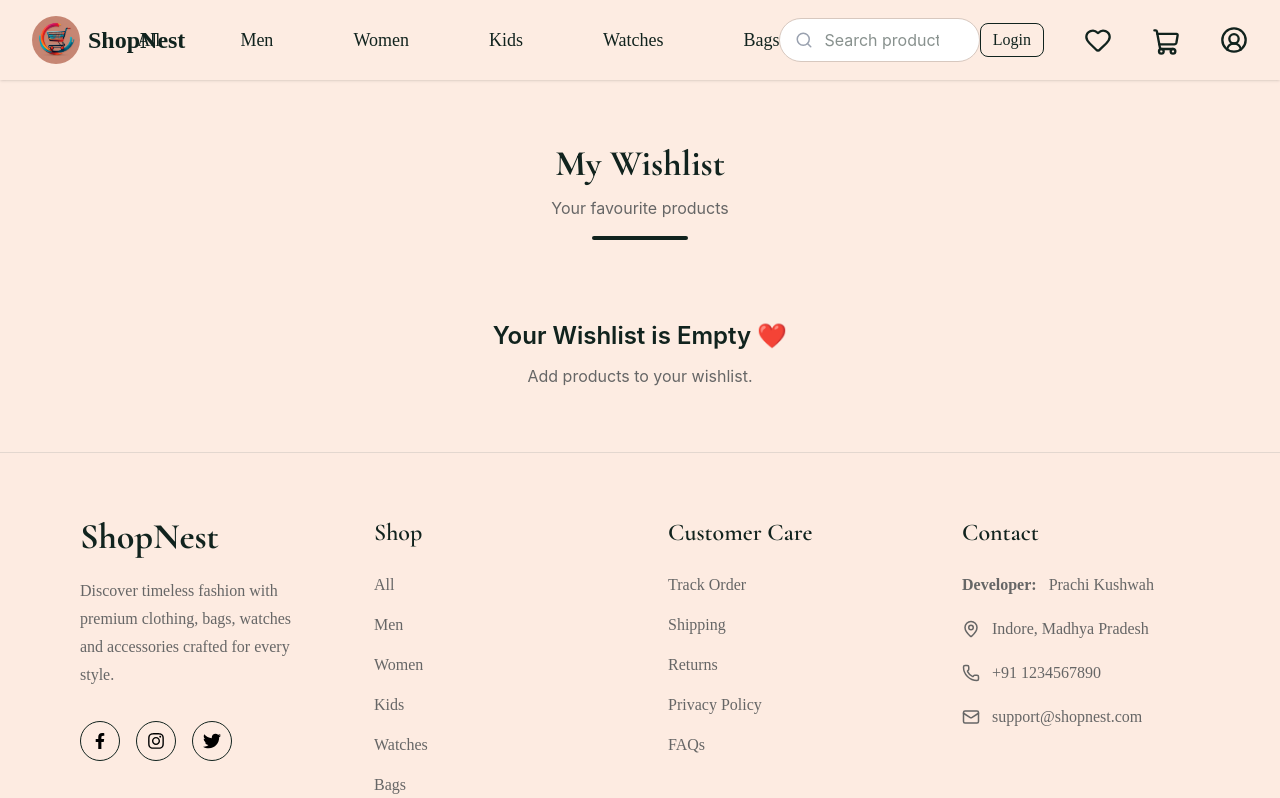
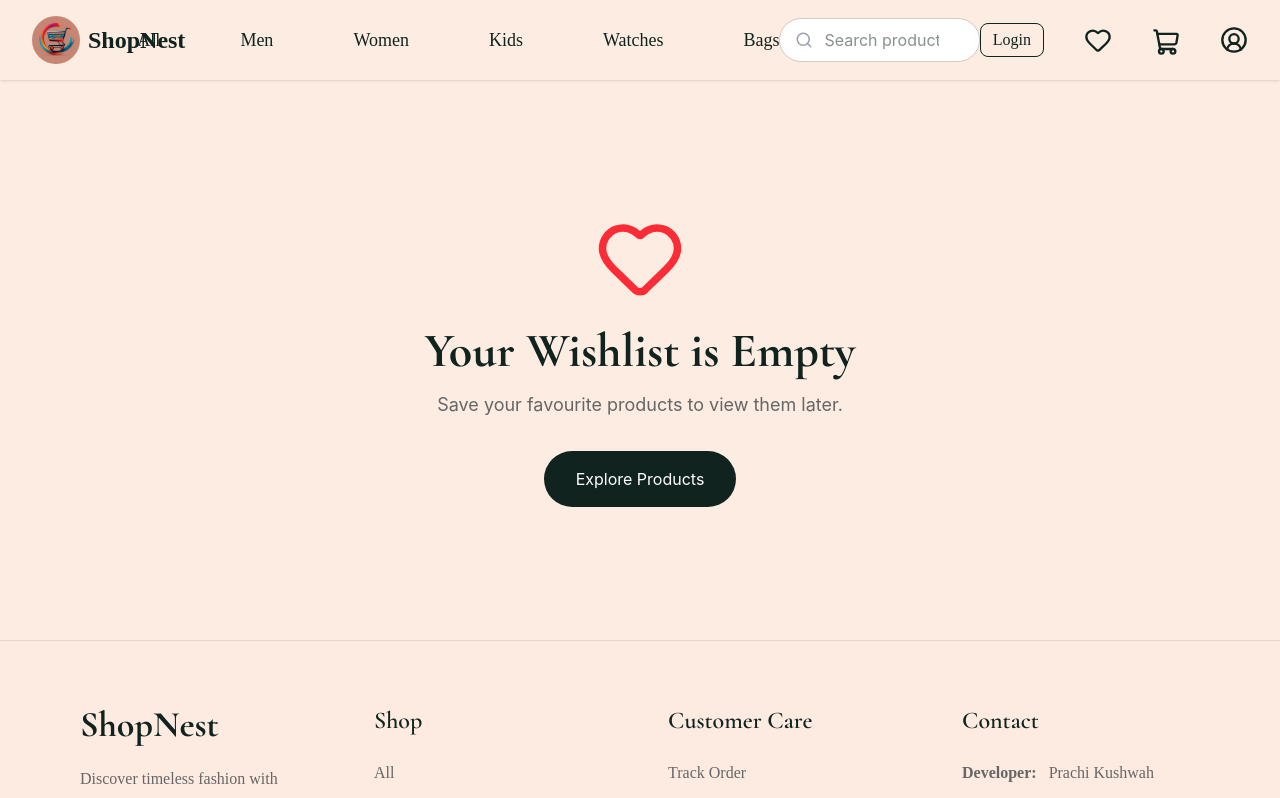
Before and after one commit to Prachi10kushwah/ShopNest, a React app: page /wishlist in a window 1280 px wide. Shown: the top 798 px of the page. Built offline with nearby package versions, Linux system fonts and the light colour scheme; the HTML template or start-up script is replaced by a standard one.

Commit message:
Added empty cart and wishlist states

```diff
--- a/src/components/CartItems/CartItems.jsx
+++ b/src/components/CartItems/CartItems.jsx
@@ -3,6 +3,7 @@ import { ShopContext } from "../../Context/ShopContext";
 import { Trash2 } from "lucide-react";
 import { Link } from "react-router-dom";
 import toast from "react-hot-toast";
+import { ShoppingBag } from "lucide-react";
 
 const CartItems = () => {
   const {
@@ -16,6 +17,33 @@ const CartItems = () => {
 const subtotal = all_product.reduce((total, item) => {
   return total + item.new_price * cartItems[item.id];
 }, 0);
+    // Empty Cart
+if (Object.values(cartItems).every((qty) => qty === 0)) {
+  return (
+    <div className="min-h-[70vh] flex flex-col items-center justify-center text-center px-6">
+
+      <ShoppingBag
+        size={90}
+        className="text-[#11231e] mb-6"
+      />
+
+      <h1 className="text-5xl font-bold font-['Cormorant_Garamond'] text-[#11231e]">
+        Your Cart is Empty
+      </h1>
+
+      <p className="mt-4 text-[#666] max-w-md leading-7 text-lg">
+        Looks like you haven't added any products to your cart yet.
+      </p>
+
+      <Link to="/">
+        <button className="mt-8 px-8 py-4 rounded-full bg-[#11231e] text-white hover:bg-[#1b3a33] transition duration-300">
+          Continue Shopping
+        </button>
+      </Link>
+
+    </div>
+  );
+}
 
   return (
     <div className="max-w-7xl mx-auto px-6 py-16">
--- a/src/pages/Wishlist.jsx
+++ b/src/pages/Wishlist.jsx
@@ -1,5 +1,7 @@
 import React, { useContext } from "react";
 import { ShopContext } from "../Context/ShopContext";
+import { Link } from "react-router-dom";
+import { Heart } from "lucide-react";
 import Item from "../components/Item/Item";
 
 const Wishlist = () => {
@@ -9,42 +11,59 @@ const Wishlist = () => {
     (item) => wishlistItems[item.id]
   );
 
+  if (wishlistProducts.length === 0) {
+    return (
+      <div className="min-h-[70vh] flex flex-col items-center justify-center text-center px-6">
+
+        <Heart
+          size={90}
+          className="text-red-500 mb-6"
+        />
+
+        <h1 className="text-5xl font-bold font-['Cormorant_Garamond'] text-[#11231e]">
+          Your Wishlist is Empty
+        </h1>
+
+        <p className="mt-4 text-[#666] max-w-md leading-7 text-lg">
+          Save your favourite products to view them later.
+        </p>
+
+        <Link to="/">
+          <button className="mt-8 px-8 py-4 rounded-full bg-[#11231e] text-white hover:bg-[#1b3a33] transition duration-300">
+            Explore Products
+          </button>
+        </Link>
+
+      </div>
+    );
+  }
+
   return (
-    <div className="max-w-7xl mx-auto py-16 px-6">
-      <h1 className="text-4xl font-bold text-[#11231e] text-center font-['Cormorant_Garamond']">
-        My Wishlist
-      </h1>
+    <div className="bg-[#FDECE2] min-h-screen py-12 px-6">
+      <div className="max-w-7xl mx-auto">
 
-      <p className="text-center text-[#666] mt-3">
-        Your favourite products
-      </p>
+        <h1 className="text-5xl font-bold font-['Cormorant_Garamond'] text-center text-[#11231e]">
+          My Wishlist
+        </h1>
 
-      <div className="w-24 h-1 bg-[#11231e] mx-auto mt-4 rounded-full"></div>
+        <p className="text-center text-[#666] mt-3 mb-12">
+          Your favourite products
+        </p>
 
-      {wishlistProducts.length === 0 ? (
-        <div className="text-center mt-20">
-          <h2 className="text-2xl font-semibold text-[#11231e]">
-            Your Wishlist is Empty ❤️
-          </h2>
-
-          <p className="mt-3 text-[#666]">
-            Add products to your wishlist.
-          </p>
-        </div>
-      ) : (
-        <div className="grid grid-cols-4 gap-8 mt-14">
+        <div className="grid grid-cols-4 gap-8">
           {wishlistProducts.map((item) => (
             <Item
               key={item.id}
               id={item.id}
+              name={item.name}
               image={item.image}
-              name={item.name}
               new_price={item.new_price}
               old_price={item.old_price}
             />
           ))}
         </div>
-      )}
+
+      </div>
     </div>
   );
 };
```
